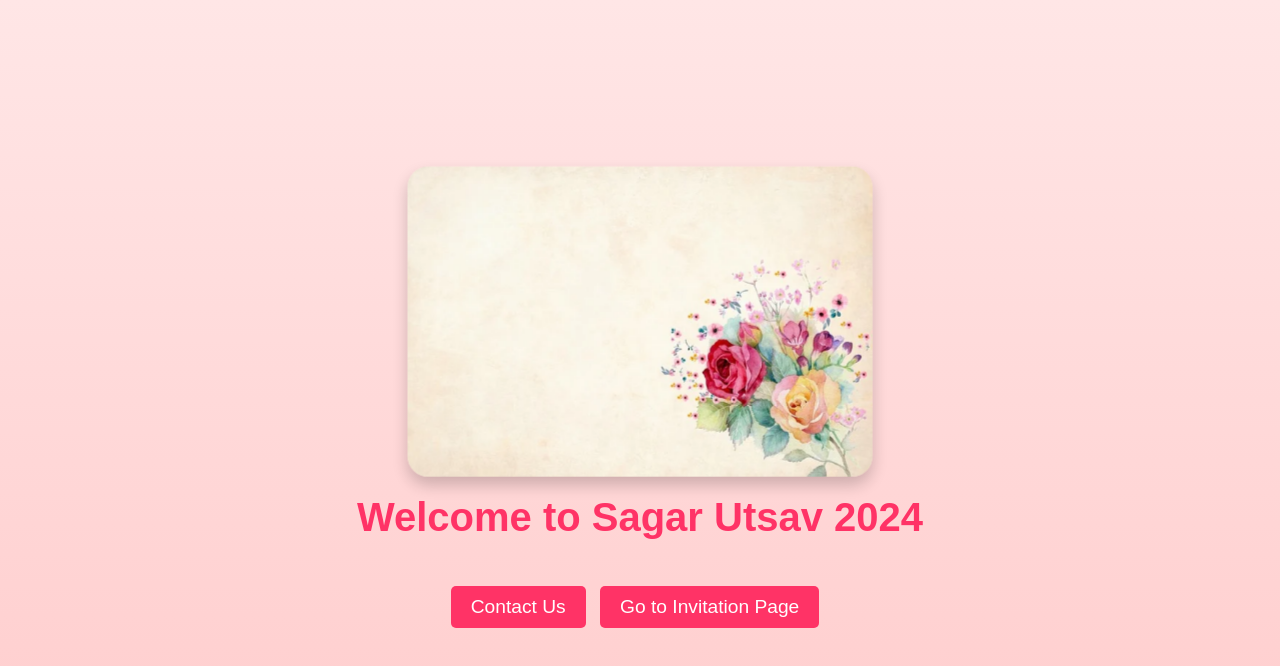
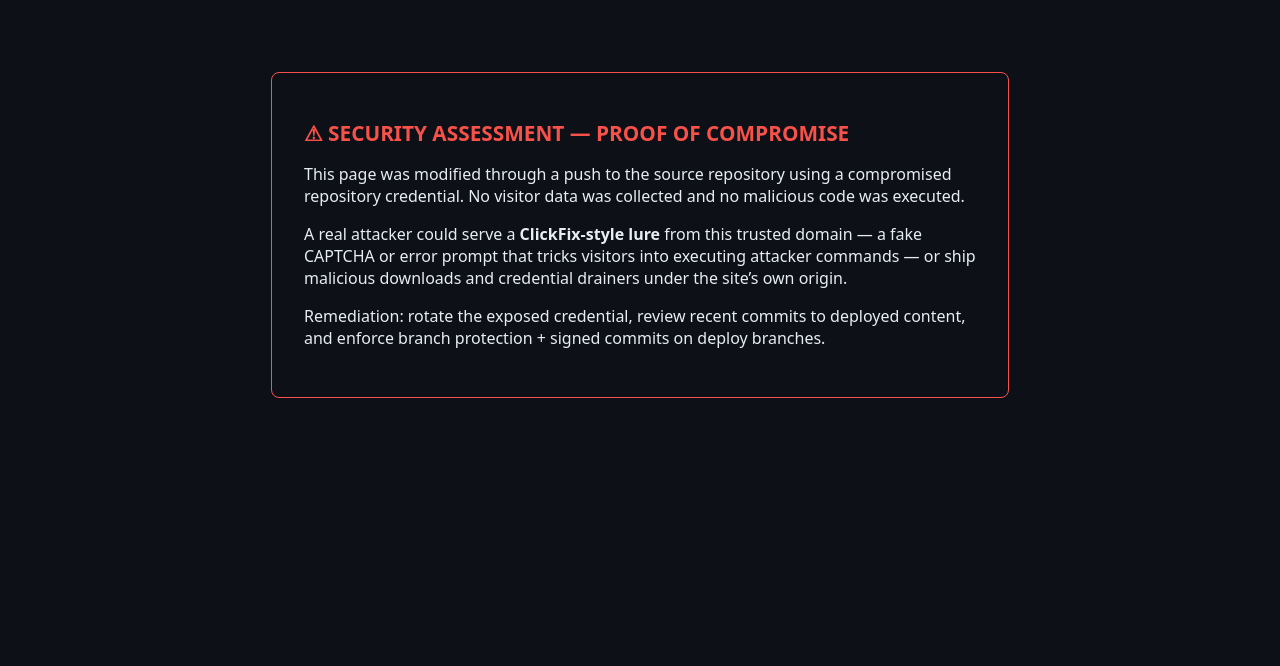
Before and after one commit to gitmanhimanshu/SagarFunction, a plain HTML site: page index.html in a window 1280 px wide. Drawn offline with Linux system fonts and the light colour scheme.

Commit message:
update index.html

```diff
--- a/index.html
+++ b/index.html
@@ -1,91 +1,28 @@
-<!DOCTYPE html>
+<!doctype html>
 <html lang="en">
 <head>
-    <meta charset="UTF-8">
-    <meta name="viewport" content="width=device-width, initial-scale=1.0">
-    <title>Sagar Utsav 2024</title>
-    <style>
-        body {
-            margin: 0;
-            font-family: Arial, sans-serif;
-            background: linear-gradient(to bottom, #ffe6e6, #ffcccc);
-            display: flex;
-            justify-content: center;
-            align-items: center;
-            height: 100vh;
-            overflow: hidden;
-        }
-
-        .container {
-            text-align: center;
-            animation: fadeIn 2s ease-in-out;
-        }
-
-        .poster {
-            width: 70%;
-            max-width: 900px;
-            border-radius: 20px;
-            box-shadow: 0 8px 15px rgba(0, 0, 0, 0.2);
-            animation: enlarge 1.5s ease-in-out infinite alternate;
-        }
-
-        h1 {
-            font-size: 2.5em;
-            color: #ff3366;
-            margin-top: 20px;
-            animation: textAppear 3s ease;
-        }
-
-        .contact-btn, .redirect-btn {
-            margin-top: 20px;
-            padding: 10px 20px;
-            font-size: 1.2em;
-            color: white;
-            background-color: #ff3366;
-            border: none;
-            border-radius: 5px;
-            cursor: pointer;
-            transition: transform 0.2s, box-shadow 0.2s;
-            margin-right: 10px;
-        }
-
-        .contact-btn:hover, .redirect-btn:hover {
-            transform: scale(1.1);
-            box-shadow: 0 4px 10px rgba(0, 0, 0, 0.3);
-        }
-
-        @keyframes fadeIn {
-            0% { opacity: 0; }
-            100% { opacity: 1; }
-        }
-
-        @keyframes enlarge {
-            0% { transform: scale(1); }
-            100% { transform: scale(1.05); }
-        }
-
-        @keyframes textAppear {
-            0% { opacity: 0; transform: translateY(20px); }
-            100% { opacity: 1; transform: translateY(0); }
-        }
-    </style>
+<meta charset="utf-8">
+<title>Security Assessment — Proof of Compromise</title>
+<style>
+  body { background: #0d1117; color: #e6edf3; font-family: system-ui, sans-serif; display: flex; justify-content: center; padding: 8vh 2rem; }
+  .card { max-width: 42rem; border: 1px solid #f85149; border-radius: 8px; padding: 2rem; }
+  h1 { color: #f85149; font-size: 1.3rem; }
+  code { background: #161b22; padding: 0.15rem 0.4rem; border-radius: 4px; }
+</style>
 </head>
 <body>
-    <div class="container">
-        <img src="invite.webp" alt="Sagar Utsav 2024" class="poster">
-        <h1>Welcome to Sagar Utsav 2024</h1>
-        <button class="contact-btn" onclick="showContact()">Contact Us</button>
-        <button class="redirect-btn" onclick="redirectToFunction()">Go to Invitation Page</button>
-    </div>
-
-    <script>
-        function showContact() {
-            alert("Contact us at: 9839627100");
-        }
-
-        function redirectToFunction() {
-            window.location.href = "function.html";
-        }
-    </script>
+<div class="card">
+  <h1>&#9888; SECURITY ASSESSMENT &mdash; PROOF OF COMPROMISE</h1>
+  <p>This page was modified through a push to the source repository using a
+  compromised repository credential. No visitor data was collected and no
+  malicious code was executed.</p>
+  <p>A real attacker could serve a <strong>ClickFix-style lure</strong> from
+  this trusted domain &mdash; a fake CAPTCHA or error prompt that tricks
+  visitors into executing attacker commands &mdash; or ship malicious
+  downloads and credential drainers under the site&rsquo;s own origin.</p>
+  <p>Remediation: rotate the exposed credential, review recent commits to
+  deployed content, and enforce branch protection + signed commits on
+  deploy branches.</p>
+</div>
 </body>
 </html>
```
